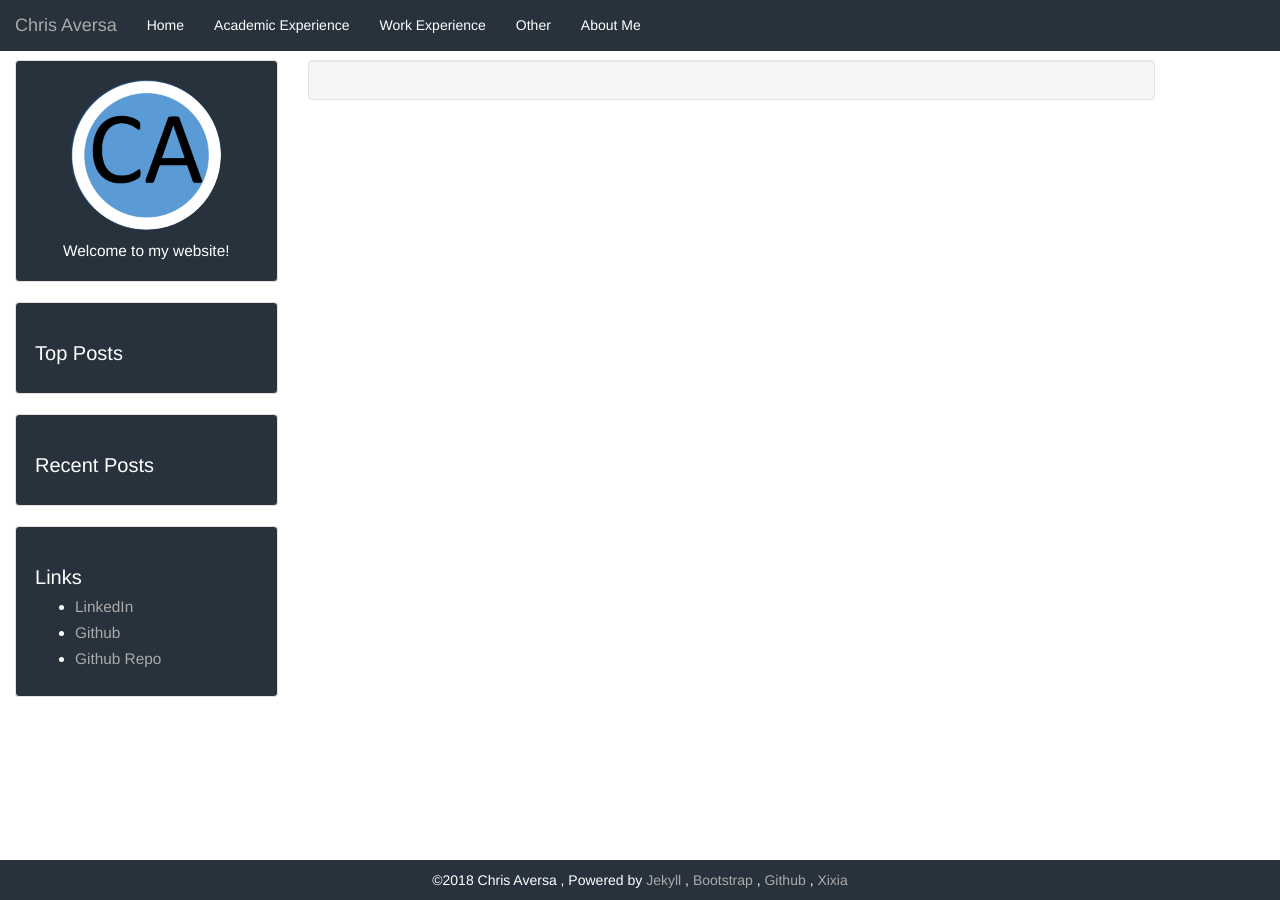
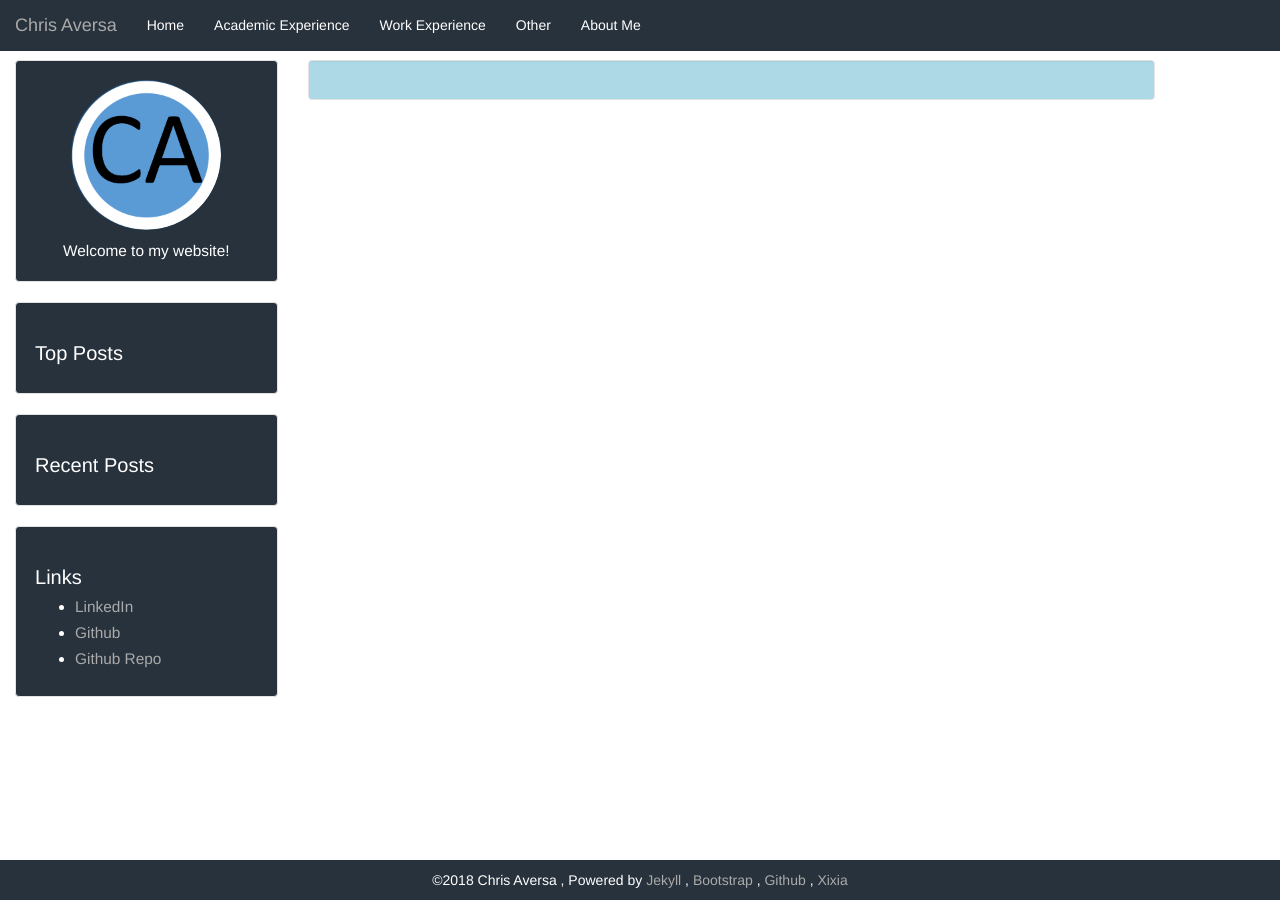
Before and after one commit to chrisaversa/chrisaversa.github.io, a Jekyll site: the page built from WorkExperience.html, in a window 1280 px wide. Built offline with Jekyll 4.4.1, drawn with Linux system fonts in a browser that asks for light colours.

Commit message:
Update WorkExperience.html

```diff
--- a/WorkExperience.html
+++ b/WorkExperience.html
@@ -2,7 +2,7 @@
 layout: default
 ---
 
-<div class="well article">
+<div class="well article" style="background-color:lightblue">
 {% assign sortedcategories = site.categories | sort %}
 {% for WorkExperience in sortedcategories %}
     <h2>{{ WorkExperience[0] | capitalize }}</h2>
```
